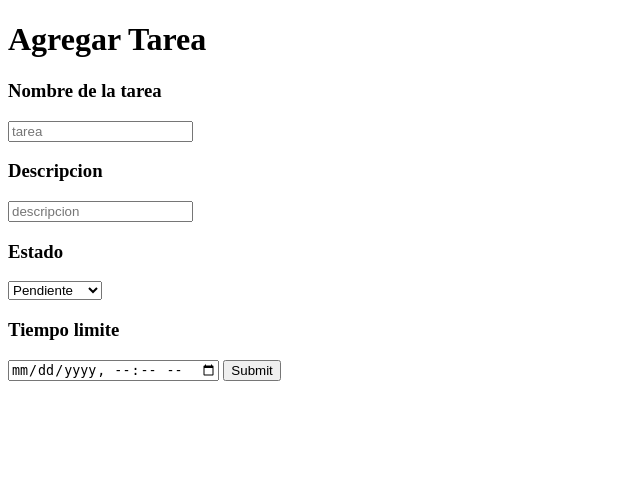
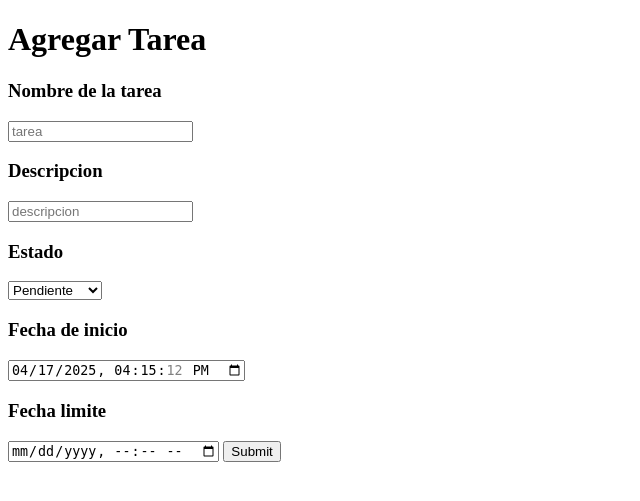
Before and after one commit to RUYKx/Lista-de-tareas, a PHP site: page /Programacion_/agregar.php in a window 1280 px wide. Shown: the top 501 px of the page, without its empty margins (0-640 px from the left). Run offline with PHP 8.4, Linux system fonts and the light colour scheme.

Commit message:
Agregue la fecha de creacion al codigo

```diff
--- a/lista de tareas/agregar.php
+++ b/lista de tareas/agregar.php
@@ -8,8 +8,11 @@
 </head>
 <body>
     <?php
-    date_default_timezone_set('America/Argentina/Buenos_Aires'); // Set timezone to Argentina
-    $current_time = date('Y-m-d H:i:s'); // Include hours, minutes, and seconds
+    //Set timezone to Argentina
+    date_default_timezone_set('America/Argentina/Buenos_Aires');
+
+    // Include hours, minutes, and seconds
+    //$current_time = date('Y-m-d H:i:s');
     echo'
     <h1>Agregar Tarea</h1>
 
@@ -29,10 +32,11 @@
 
     </select>
 
-    <h3>Tiempo limite</h3>
+    <h3>Fecha de inicio</h3>
+    <input type="datetime-local" name="Fecha_Inicial" value="'.date('Y-m-d H:i:s').'">
+
+    <h3>Fecha limite</h3>
     <input type="datetime-local" name="Fecha_Final">
-
-    <input type="hidden" name="Fecha_Inicial" value="'.date('Y-m-d H:i:s').'">
 
     <input type="submit">
 
--- a/lista de tareas/agregar_mod.php
+++ b/lista de tareas/agregar_mod.php
@@ -8,13 +8,16 @@
 </head>
 <body>
 <?php
+//Set timezone to Argentina
+date_default_timezone_set('America/Argentina/Buenos_Aires');
+
 include "conex.php";
 $tarea=$_POST['Tarea'];
 $descripcion=$_POST['Descripcion'];
 $esta_finalizado=$_POST['Esta_Finalizado'];
 $fecha_inicial=$_POST['Fecha_Inicial'];
 $fecha_final=$_POST['Fecha_Final'];
-$query="INSERT INTO `tareas` (`id`, `Tarea`, `Descripcion`, `Esta_Finalizado`, `Fecha_Final`, `Fecha_Inicial`) VALUES (NULL, '".$tarea."', '".$descripcion."', '".$esta_finalizado."', '".$fecha_final."', '".$fecha_inicial."');";
+$query="INSERT INTO `tareas` (`id`, `Tarea`, `Descripcion`, `Esta_Finalizado`, `Fecha_Final`, `Fecha_Inicial`, `Fecha_Creacion`) VALUES (NULL, '".$tarea."', '".$descripcion."', '".$esta_finalizado."', '".$fecha_final."', '".$fecha_inicial."', '".date('Y-m-d H:i:s')."');";
 $res=mysqli_query($connection,$query);
 ?>
 <h1>Agregado Con Exito</h1>
--- a/lista de tareas/editar.php
+++ b/lista de tareas/editar.php
@@ -31,7 +31,10 @@
     <option value="1">Completado</option>
     </select>
 
-    <h3>Tiempo limite</h3>
+    <h3>Fecha de inicio</h3>
+    <input type="datetime-local" name="Fecha_Inicial" value="'.$row["Fecha_Inicial"].'">
+
+    <h3>Fecha limite</h3>
     <input type="datetime-local" name="Fecha_Final" value="'.$row["Fecha_Final"].'">
 
     <button type="submit" name="id" value="'.$row["id"].'">Enviar</button>
--- a/lista de tareas/lista.php
+++ b/lista de tareas/lista.php
@@ -15,6 +15,7 @@
         <th scope="col">Tarea</th>
         <th scope="col">Descripcion</th>
         <th scope="col">Estado</th>
+        <th scope="col">Fecha de inicio</th>
         <th scope="col">Fecha limite</th>
         <th scope="col">Editar</th>
         <th scope="col">Borrar</th>
@@ -38,6 +39,7 @@ while($row=mysqli_fetch_array($res))
         <td scope="col">'.$row["Tarea"].'</td>
         <td scope="col">'.$row["Descripcion"].'</td>
         <th scope="col">'.$esta_finalizado_texto.'</th>
+        <th scope="col">'.$row["Fecha_Inicial"].'</th>
         <td scope="col">'.$row["Fecha_Final"].'</td>
         <th scope="col"><a href="./editar.php?id='.$row["id"].'"><button>Editar</button></a></th>
         <th scope="col"><a href="./borrar.php?id='.$row["id"].'"><button>Borrar</button></a></th>
```
